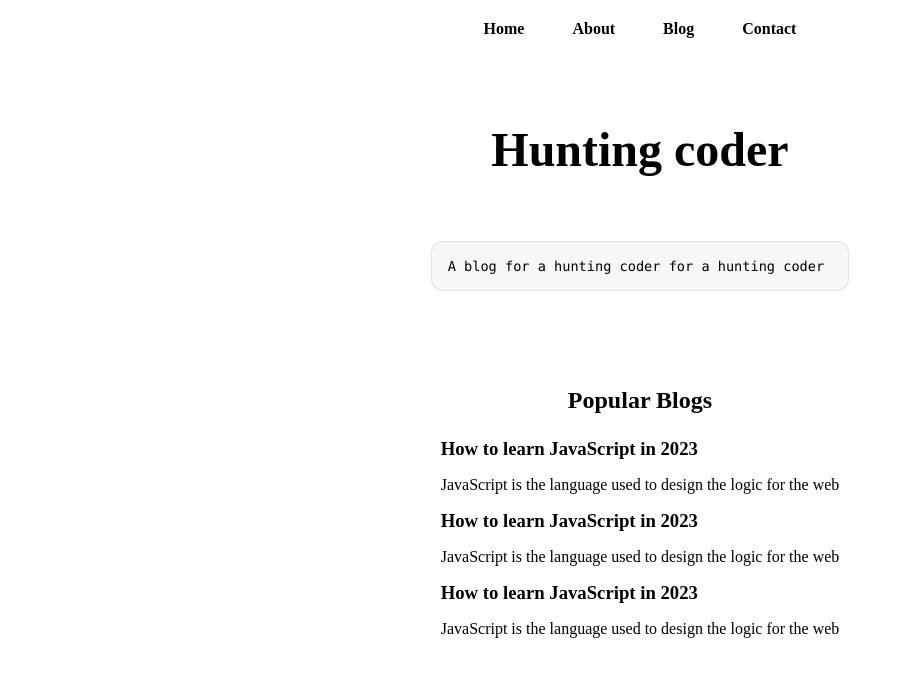
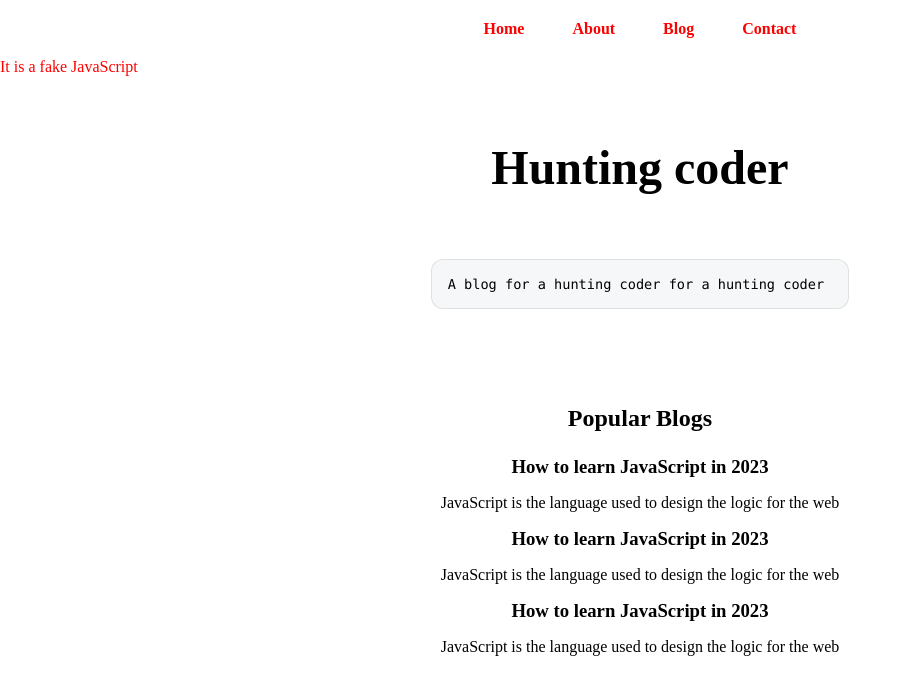
Before and after one commit to arghagithub/HuntingCoder, a Next.js app: page / in a window 1280 px wide. Shown: the top 694 px of the page, without its empty margins (0-911 px from the left). Built offline with nearby package versions, Linux system fonts and the light colour scheme.

Commit message:
video 12: style jsx component in next done

```diff
--- /dev/null
+++ b/components/Fake.js
@@ -0,0 +1,18 @@
+import React from "react";
+
+const Fake = () => {
+  return (
+    <>
+      <style jsx global>
+        {`
+            .fake{
+                color:red;
+            }
+        `}
+      </style>
+      <div className="fake">It is a fake JavaScript</div>
+    </>
+  );
+};
+
+export default Fake;
--- a/pages/index.js
+++ b/pages/index.js
@@ -6,6 +6,7 @@ import styles1 from "@/styles/Home1.module.css";
 import styles2 from "@/styles/Home2.module.css";
 import Link from "next/link";
 import Script from "next/script";
+import Fake from "@/components/Fake";
 
 const inter = Inter({ subsets: ["latin"] });
 
@@ -21,7 +22,7 @@ export default function Home() {
       {/* <Script src="/sc.js" strategy="lazyOnload"></Script> */}
       <nav className={styles.mainnav}>
         {/* <ul className={`${styles1.cont} ${styles2.cont}`}> */}
-        <ul>
+        <ul className="fake">
           <Link href="/">
             {" "}
             <li>Home</li>
@@ -40,6 +41,7 @@ export default function Home() {
           </Link>
         </ul>
       </nav>
+      <Fake/>
       <main className={styles.main}>
         <div className={styles.title}>
           {/* <Image
--- a/styles/Home.module.css
+++ b/styles/Home.module.css
@@ -57,9 +57,11 @@
 
 .blogitem h3{
   padding: 0.5rem 0;
+  text-align:center;
 }
 .blogitem p{
   padding: 0.5rem 0;
+  text-align:center;
 }
 .blogs h2{
   padding: 1rem 0;
```
